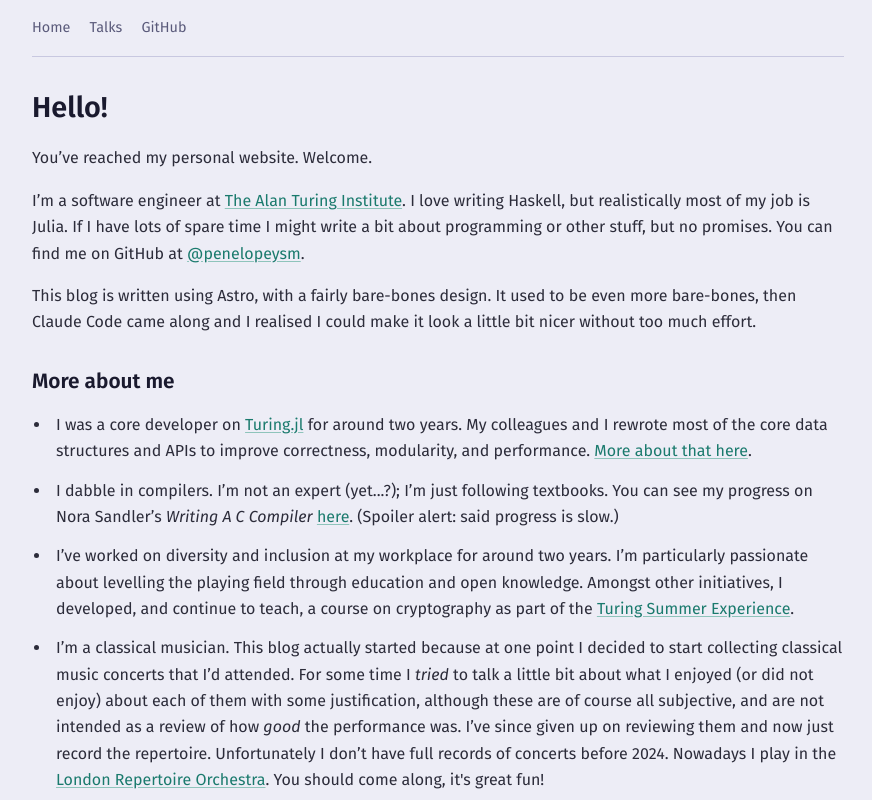
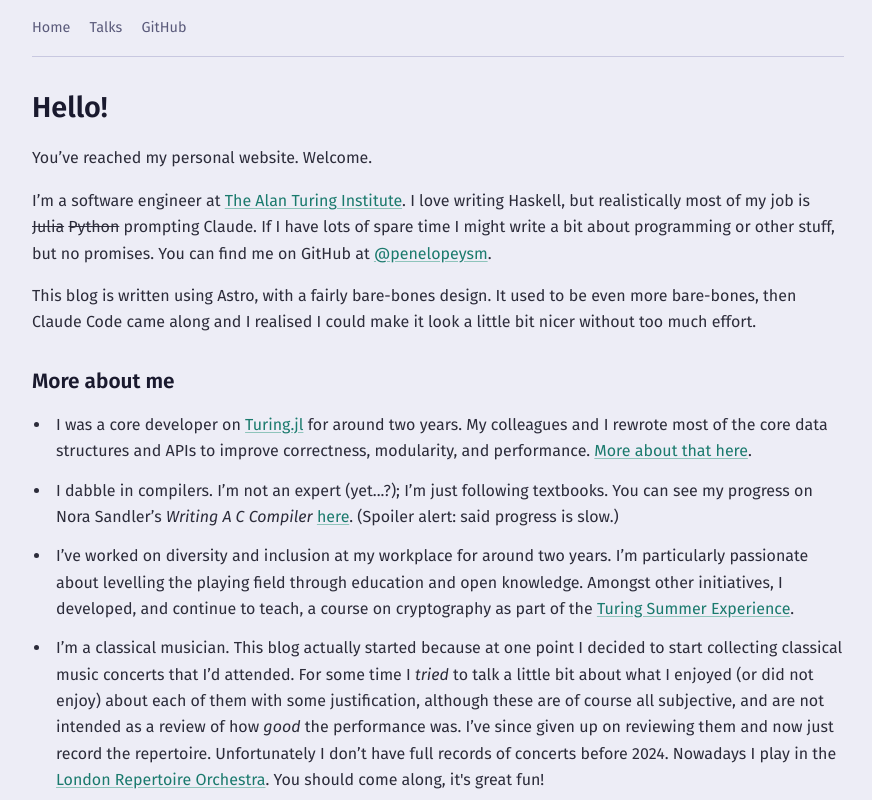
Before and after one commit to penelopeysm/penelopeysm.github.io, an Astro site: page / in a window 1280 px wide. Shown: the top 800 px of the page, without its empty margins (202-1074 px from the left). Built offline with nearby package versions, Linux system fonts and the light colour scheme; Astro itself is replaced by a stand-in of ours; some packages are replaced by stand-ins of ours.

Commit message:
Update job description

```diff
--- a/src/pages/index.astro
+++ b/src/pages/index.astro
@@ -12,11 +12,10 @@ import PostList from "../components/PostList.astro";
     I&rsquo;m a software engineer at <a
       href="https://alan-turing-institute.github.io/REG"
       >The Alan Turing Institute</a
-    >. I love writing Haskell, but realistically most of my job is Julia. If I
-    have lots of spare time I might write a bit about programming or other
-    stuff, but no promises. You can find me on GitHub at <a
-      href="https://github.com/penelopeysm"
-      target="_blank">@penelopeysm</a
+    >. I love writing Haskell, but realistically most of my job is <s>Julia</s>
+    <s>Python</s> prompting Claude. If I have lots of spare time I might write a
+    bit about programming or other stuff, but no promises. You can find me on GitHub
+    at <a href="https://github.com/penelopeysm" target="_blank">@penelopeysm</a
     >.
   </p>
 
```
